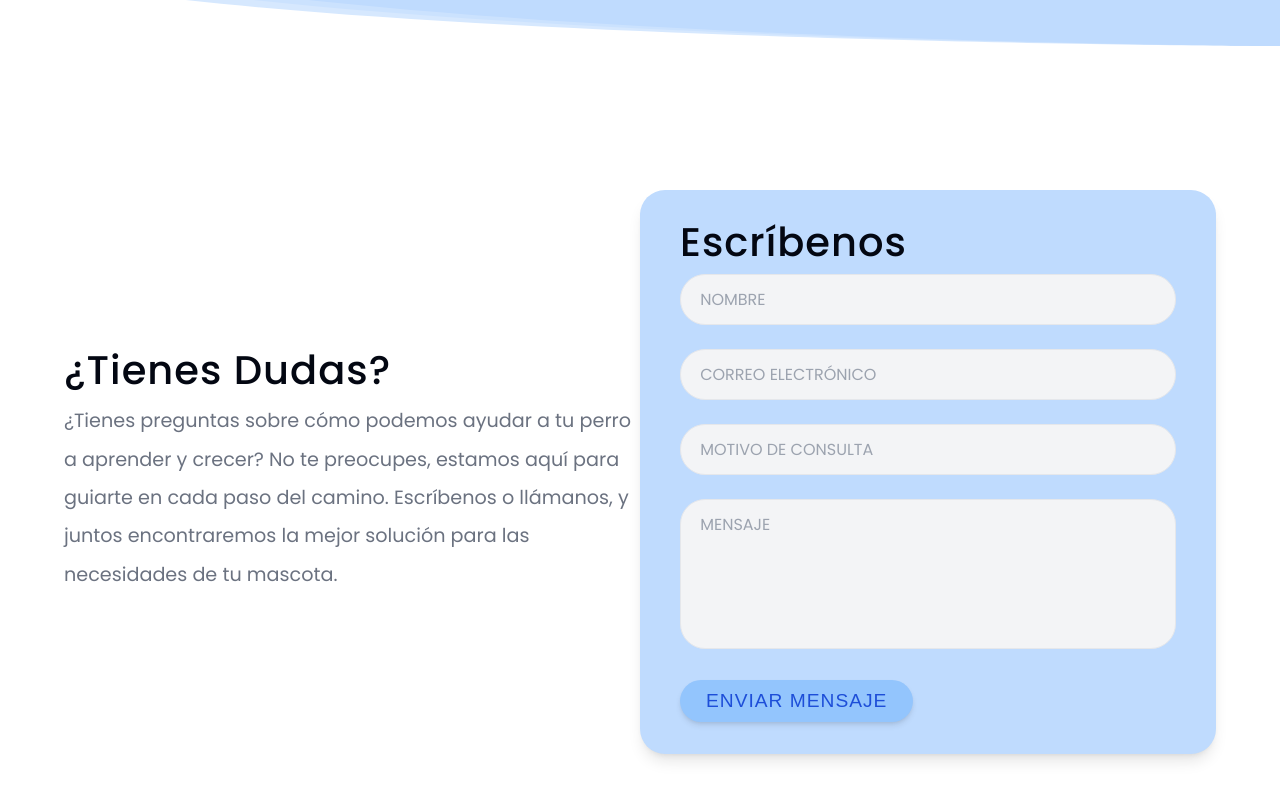
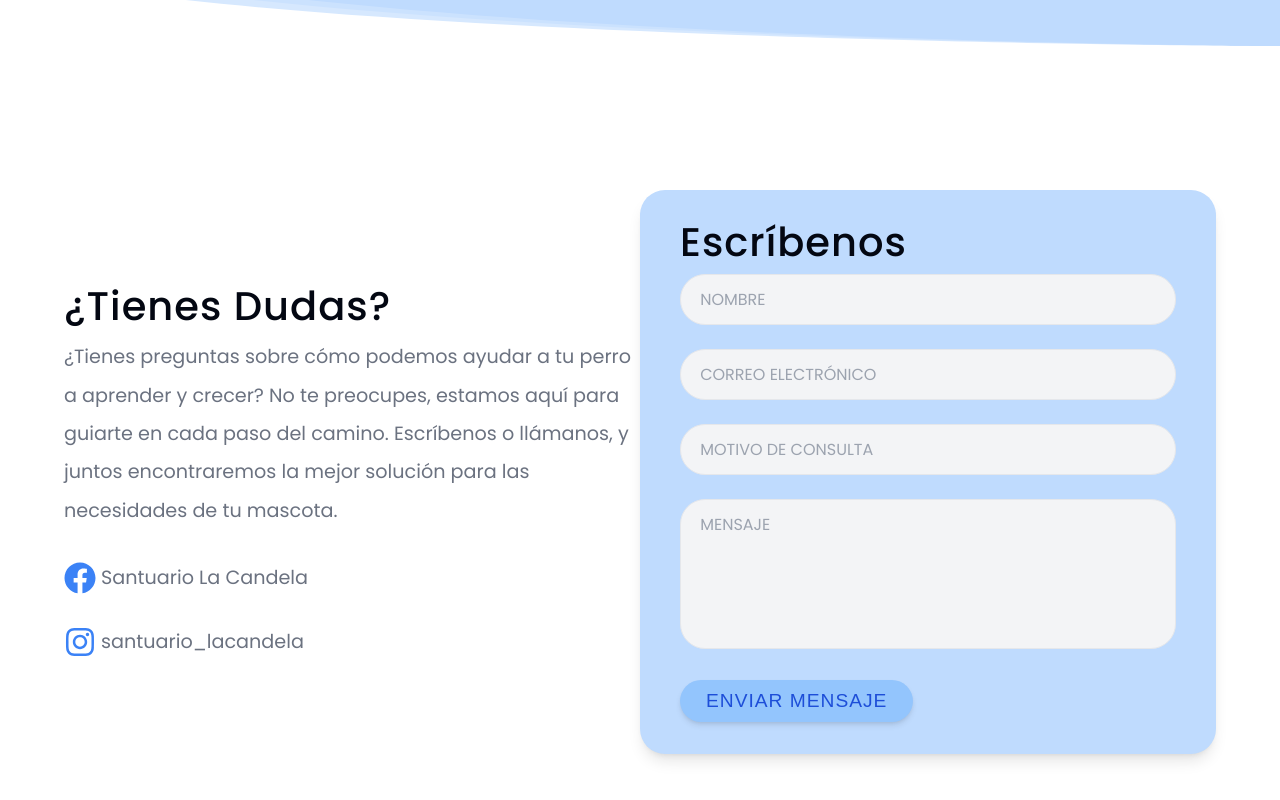
Before and after one commit to asa7ur/Educadores_Caninos, a React (Vite) app: page / in a window 1280 px wide. Shown: the part 2836-3636 px from the top of the page. Built offline with nearby package versions, Linux system fonts and the light colour scheme.

Commit message:
added links to facebook and instagram

```diff
--- a/src/components/Contact.jsx
+++ b/src/components/Contact.jsx
@@ -1,5 +1,6 @@
 import styled from 'styled-components'
 import { useState } from 'react'
+import { socials } from '../utils/constants'
 import axios from 'axios'
 
 const Contact = () => {
@@ -49,6 +50,23 @@ const Contact = () => {
               del camino. Escríbenos o llámanos, y juntos encontraremos la mejor
               solución para las necesidades de tu mascota.
             </p>
+            <div className='links'>
+              {socials.map((social) => {
+                const { id, icon, url, text } = social
+                return (
+                  <a
+                    key={id}
+                    href={url}
+                    className='nav-contact'
+                    target='_blank'
+                    rel='noreferrer'
+                  >
+                    {icon}
+                    {text}
+                  </a>
+                )
+              })}
+            </div>
           </div>
           <form className='form' onSubmit={handleSubmit}>
             <h2>Escríbenos</h2>
@@ -91,7 +109,11 @@ const Contact = () => {
             </div>
             <div className='form-group result-container'>
               <button type='submit' className='submit-btn btn'>
-                {isLoading ? <span className='sending'></span> : 'Enviar mensaje'}
+                {isLoading ? (
+                  <span className='sending'></span>
+                ) : (
+                  'Enviar mensaje'
+                )}
               </button>
               {result && (
                 <div className='result' style={{ opacity: 1 }}>
@@ -274,6 +296,10 @@ const Wrapper = styled.section`
       font-size: 0.875rem;
     }
 
+    .form {
+      padding: 2rem 2rem;
+    }
+
     .form-group textarea {
       height: 120px;
       font-size: 0.875rem;
--- a/src/utils/constants.jsx
+++ b/src/utils/constants.jsx
@@ -5,6 +5,7 @@ import cat_1 from '../assets/cat_1.jpg'
 import cat_2 from '../assets/cat_2.jpg'
 import cat_3 from '../assets/cat_3.jpg'
 import cat_4 from '../assets/cat_4.jpg'
+import { FaFacebook, FaInstagram } from 'react-icons/fa'
 
 export const links = [
   {
@@ -83,3 +84,18 @@ export const members = [
       'Es experto en enseñar a los perros a proteger el hogar. Con su presencia imponente y su mirada firme, Rufus guía a los perros hacia la obediencia, mostrándoles cómo vigilar y proteger. Su enfoque es directo y no tolera la indisciplina.',
   },
 ]
+
+export const socials = [
+  {
+    id: 1,
+    icon: <FaFacebook className='icon' />,
+    text: 'Santuario La Candela',
+    url: 'https://www.facebook.com/santuariolacandela',
+  },
+  {
+    id: 2,
+    icon: <FaInstagram className='icon' />,
+    text: 'santuario_lacandela',
+    url: 'https://instagram.com/santuario_lacandela',
+  },
+]
```
